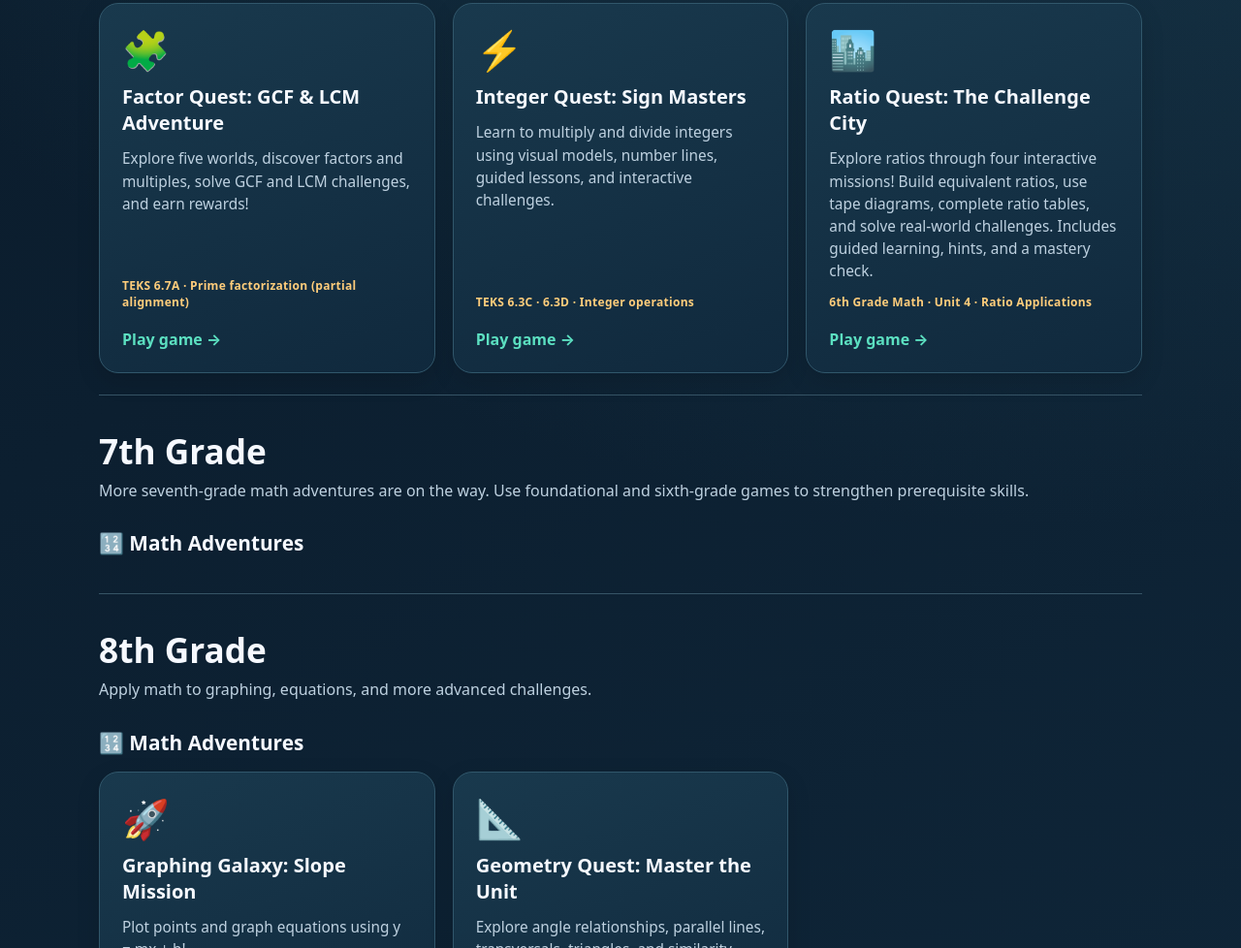
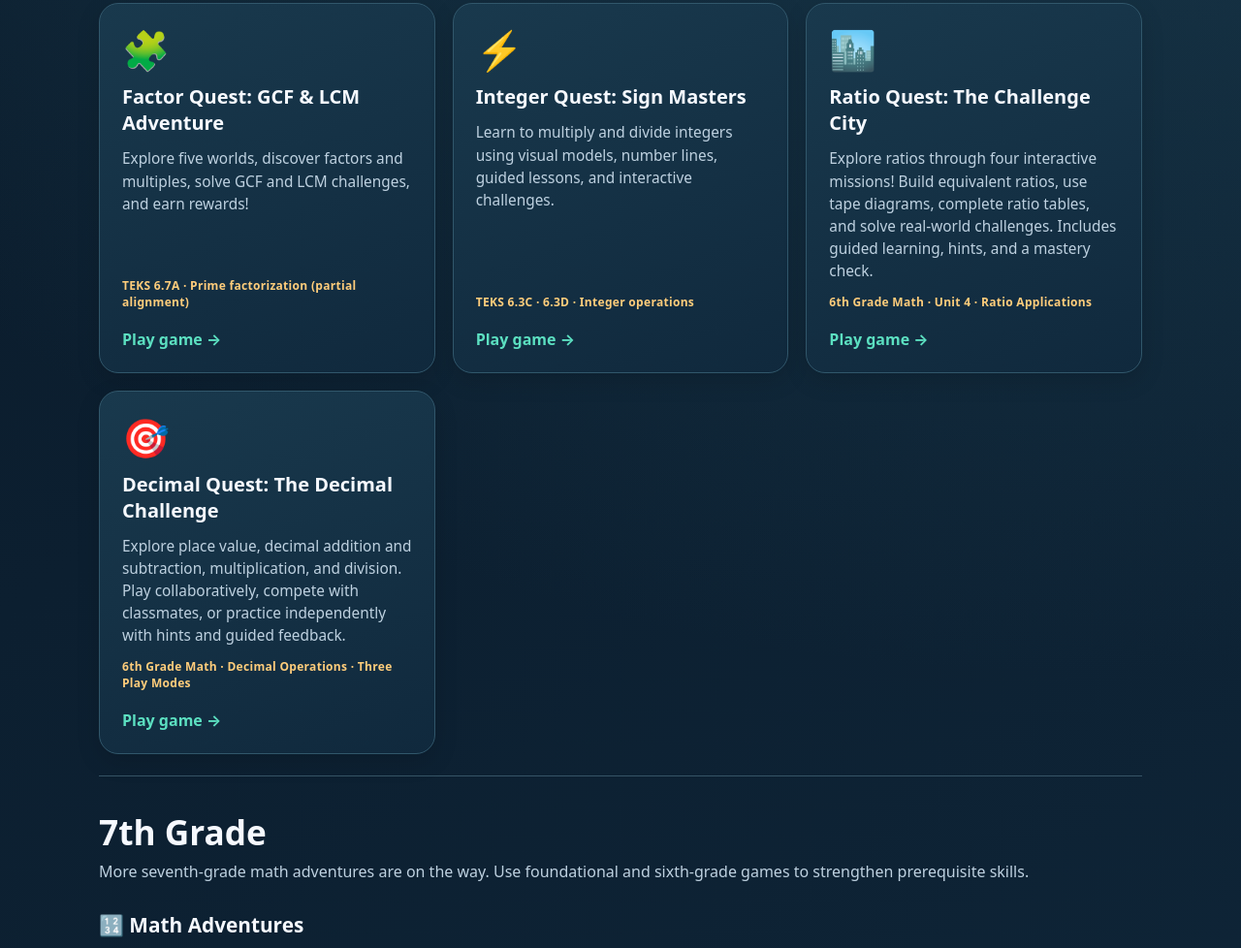
Before and after one commit to learninginflowofficial-cmyk/learning-in-flow-games, a plain HTML site: page index.html in a window 1280 px wide. Shown: the part 1186-2164 px from the top of the page at 97% size. Drawn offline with Linux system fonts and the light colour scheme.

Commit message:
Add files via upload

```diff
--- a/index.html
+++ b/index.html
@@ -12,7 +12,7 @@
 </style>
 </head>
 <body><main>
-<header class="hero"><div class="brand">Learning in Flow®</div><h1>Find your flow.<br/><span>Choose your adventure.</span></h1><p class="intro">Explore math adventures for grades 6–8, strengthen foundational skills, and practice real-world decision-making. Choose any level and learn at your own pace.</p><div class="pill">🎮 14 interactive games · No sign-in required</div></header>
+<header class="hero"><div class="brand">Learning in Flow®</div><h1>Find your flow.<br/><span>Choose your adventure.</span></h1><p class="intro">Explore math adventures for grades 6–8, strengthen foundational skills, and practice real-world decision-making. Choose any level and learn at your own pace.</p><div class="pill">🎮 15 interactive games · No sign-in required</div></header>
 <nav aria-label="Jump to a collection" class="jump"><a href="#foundations">🌱 Foundations</a><a href="#grade6">6th Grade</a><a href="#grade7">7th Grade</a><a href="#grade8">8th Grade</a><a href="#science">🔬 Science</a><a href="#leadership">🧭 Life &amp; Leadership</a><a href="#other-games">Other Games</a></nav>
 
 <section aria-labelledby="foundations-title" class="grade" id="foundations"><h2 class="grade-title" id="foundations-title">🌱 Foundational Skills</h2><p class="grade-intro">Start here to strengthen essential skills—no matter what grade you're in.</p>
@@ -47,6 +47,13 @@
       <h4>Ratio Quest: The Challenge City</h4>
       <p>Explore ratios through four interactive missions! Build equivalent ratios, use tape diagrams, complete ratio tables, and solve real-world challenges. Includes guided learning, hints, and a mastery check.</p>
       <div class="tag">6th Grade Math · Unit 4 · Ratio Applications</div>
+      <div class="play">Play game →</div>
+    </a>
+    <a class="game" href="decimal-quest.html">
+      <div aria-hidden="true" class="emoji">🎯</div>
+      <h4>Decimal Quest: The Decimal Challenge</h4>
+      <p>Explore place value, decimal addition and subtraction, multiplication, and division. Play collaboratively, compete with classmates, or practice independently with hints and guided feedback.</p>
+      <div class="tag">6th Grade Math · Decimal Operations · Three Play Modes</div>
       <div class="play">Play game →</div>
     </a>
   </div>
```
